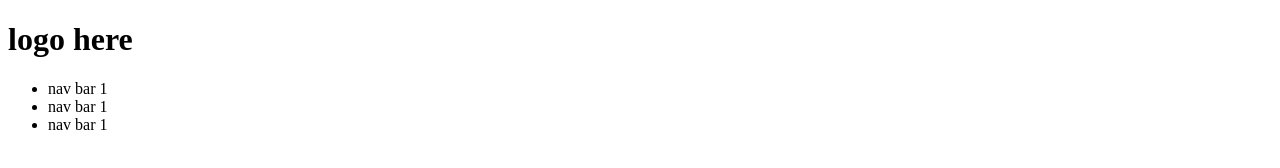
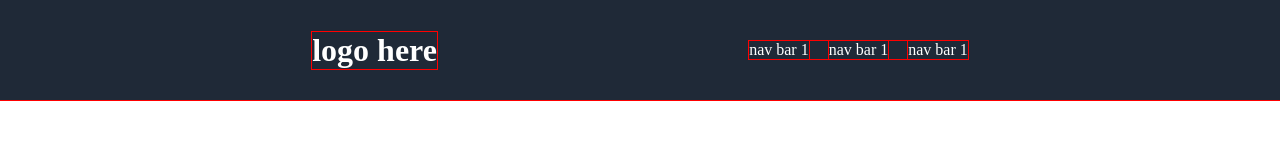
Before and after one commit to M1chael-Rice/landing-page, a plain HTML site: page index.html in a window 1280 px wide. Drawn offline with Linux system fonts and the light colour scheme.

Commit message:
Created stylesheet.css
Started styling the header via the css doc.

```diff
--- a/index.html
+++ b/index.html
@@ -3,8 +3,10 @@
     <head>
         <meta charset="utf-8">
         <title>TOP Landing Page</title>
-        <!-- <link rel="stylesheet" href="index.css"> -->
+        <link rel="stylesheet" href="stylesheet.css">
     </head>
+
+    <body>
 
     <div class="nav-bar">
         <h1>logo here</h1>
@@ -15,8 +17,6 @@
         </ul>
     </div>
 
-    <body>
-
     </body>
 
 
--- /dev/null
+++ b/stylesheet.css
@@ -0,0 +1,23 @@
+* {
+    outline: .5px solid red;
+}
+
+body {
+    margin: 0;
+}
+
+.nav-bar {
+    background-color: #1F2937;
+    color: white;
+    display: flex;
+    align-items: center;
+    justify-content: space-evenly;
+    height: 100px;
+}
+
+.options {
+    list-style-type: none;
+    display: flex;
+    gap: 20px;
+    padding: 0;
+}
```
